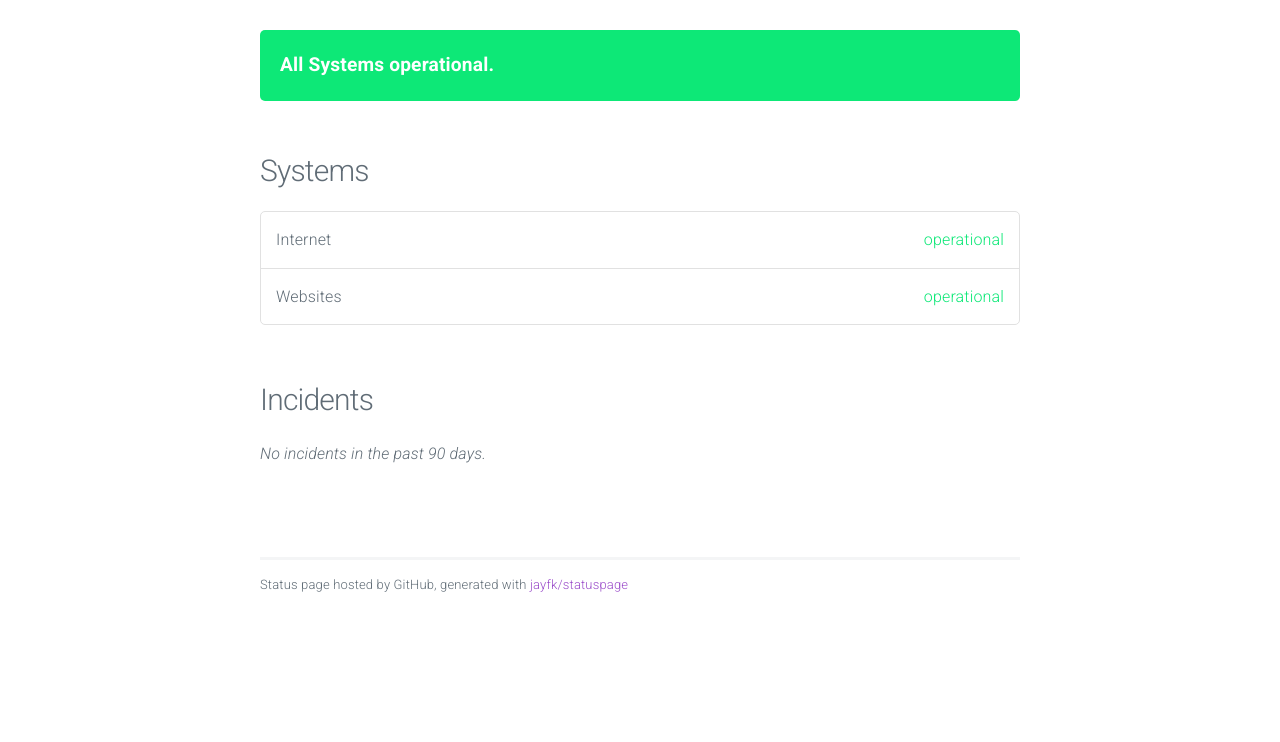
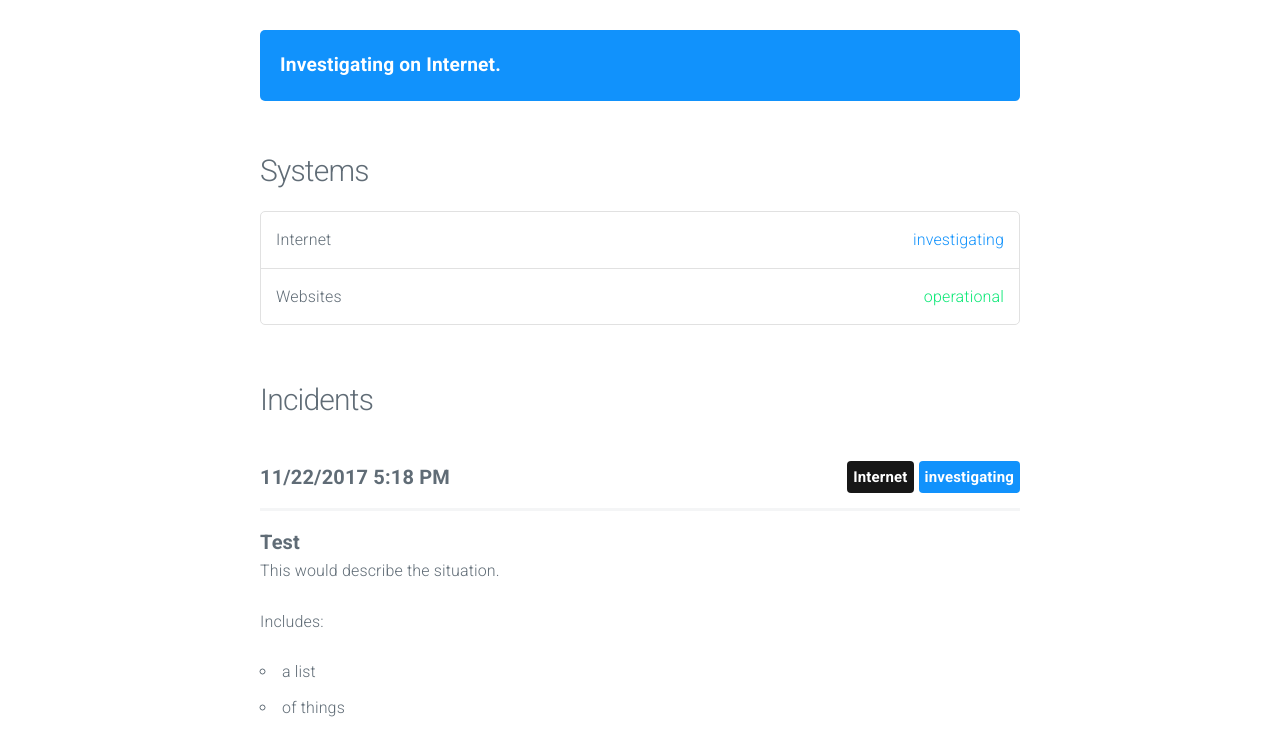
Before and after one commit to ansonhoyt/TIU-Status, a plain HTML site: page index.html in a window 1280 px wide. Shown: the part 55-797 px from the top of the page. Drawn offline with nearby package versions, Linux system fonts and the light colour scheme; no server answers.

Commit message:
update index

```diff
--- a/index.html
+++ b/index.html
@@ -29,16 +29,18 @@
 
 			<section class="container" id="main">
 
-					<div class="panel operational" data-l10n-id="systems-operational">
-						All Systems operational.
+
+					<div class="panel investigating">
+						<span data-l10n-id="Investigating">Investigating</span> <span data-l10n-id="on">on</span> Internet.
 					</div>
+
 
 
 				<h4 data-l10n-id="systems">Systems</h4>
 				<ul class="systems">
 
 					<li>
-						Internet <span class="status operational" data-l10n-id="operational">operational</span>
+						Internet <span class="status investigating" data-l10n-id="investigating">investigating</span>
 					</li>
 
 					<li>
@@ -49,7 +51,35 @@
 
 				<h4 data-l10n-id="incidents">Incidents</h4>
 
-					<em data-l10n-id="no.incidents">No incidents in the past 90 days.</em>
+
+					<div class="incident">
+						<span class="date moment">2017-11-22 17:18:46 UTC</span>
+
+
+							<span class="label investigating float-right" data-l10n-id="investigating">investigating</span>
+
+
+							<span class="label system float-right">Internet</span>
+
+						<hr/>
+
+						<span class="title">Test</span>
+						<p>This would describe the situation.</p>
+
+<p>Includes:</p>
+
+<ul>
+<li>a list</li>
+<li>of things</li>
+</ul>
+
+<blockquote>
+  <p>There ya go</p>
+</blockquote>
+
+
+					</div>
+
 
 			</section>
 
```
